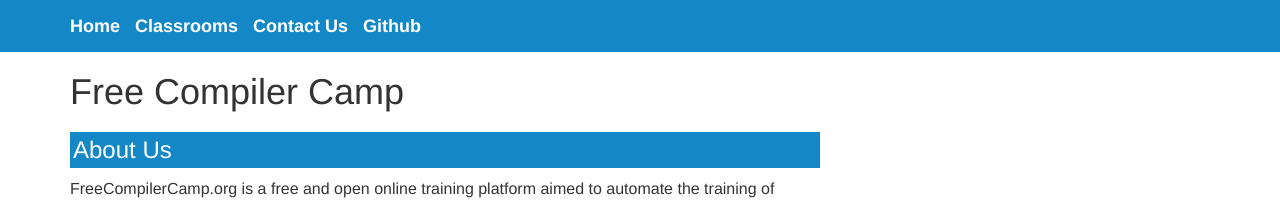
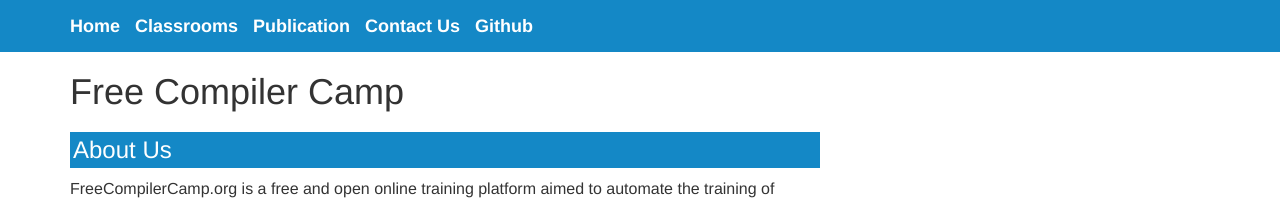
Before and after one commit to freeCompilerCamp/freecompilercamp.github.io, a Jekyll site: the page built from index.html, in a window 1280 px wide. Shown: the top 203 px of the page. Built offline with Jekyll 4.4.1, drawn with Linux system fonts in a browser that asks for light colours; nearby versions of some CDN libraries; the list of posts is cut into pages by our own code.

Commit message:
add pub into header

```diff
--- a/_includes/header.html
+++ b/_includes/header.html
@@ -10,7 +10,11 @@
         <span class="icon-bar"></span>
       </button>
       <!--<a class="navbar-brand" href="{{site.baseurl}}/">{{site.title}}</a>-->
-      <a href="{{site.baseurl}}/" class="navbar-brand">Home</a>  <a href="{{site.baseurl}}/#Class" class="navbar-brand">Classrooms</a>  <a href="{{site.baseurl}}/#Contact" class="navbar-brand">Contact Us</a>   <a href="https://github.com/freeCompilerCamp/freecompilercamp.github.io" class="navbar-brand">Github</a>
+      <a href="{{site.baseurl}}/" class="navbar-brand">Home</a>
+      <a href="{{site.baseurl}}/#Class" class="navbar-brand">Classrooms</a>
+      <a href="{{site.baseurl}}/#Publication" class="navbar-brand">Publication</a>
+      <a href="{{site.baseurl}}/#Contact" class="navbar-brand">Contact Us</a>
+      <a href="https://github.com/freeCompilerCamp/freecompilercamp.github.io" class="navbar-brand">Github</a>
     </div>
 
     <!-- Collect the nav links, forms, and other content for toggling -->
```
